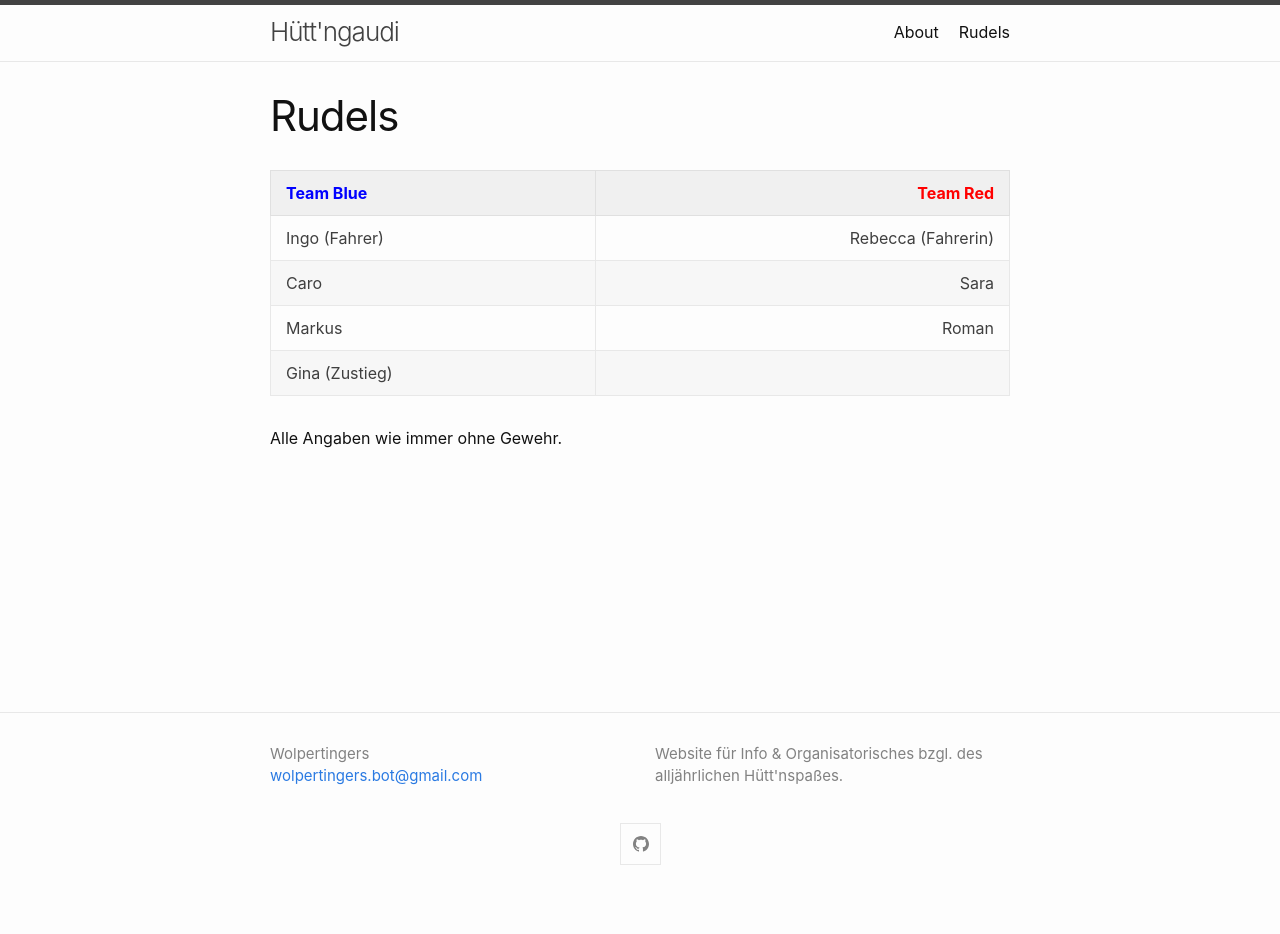
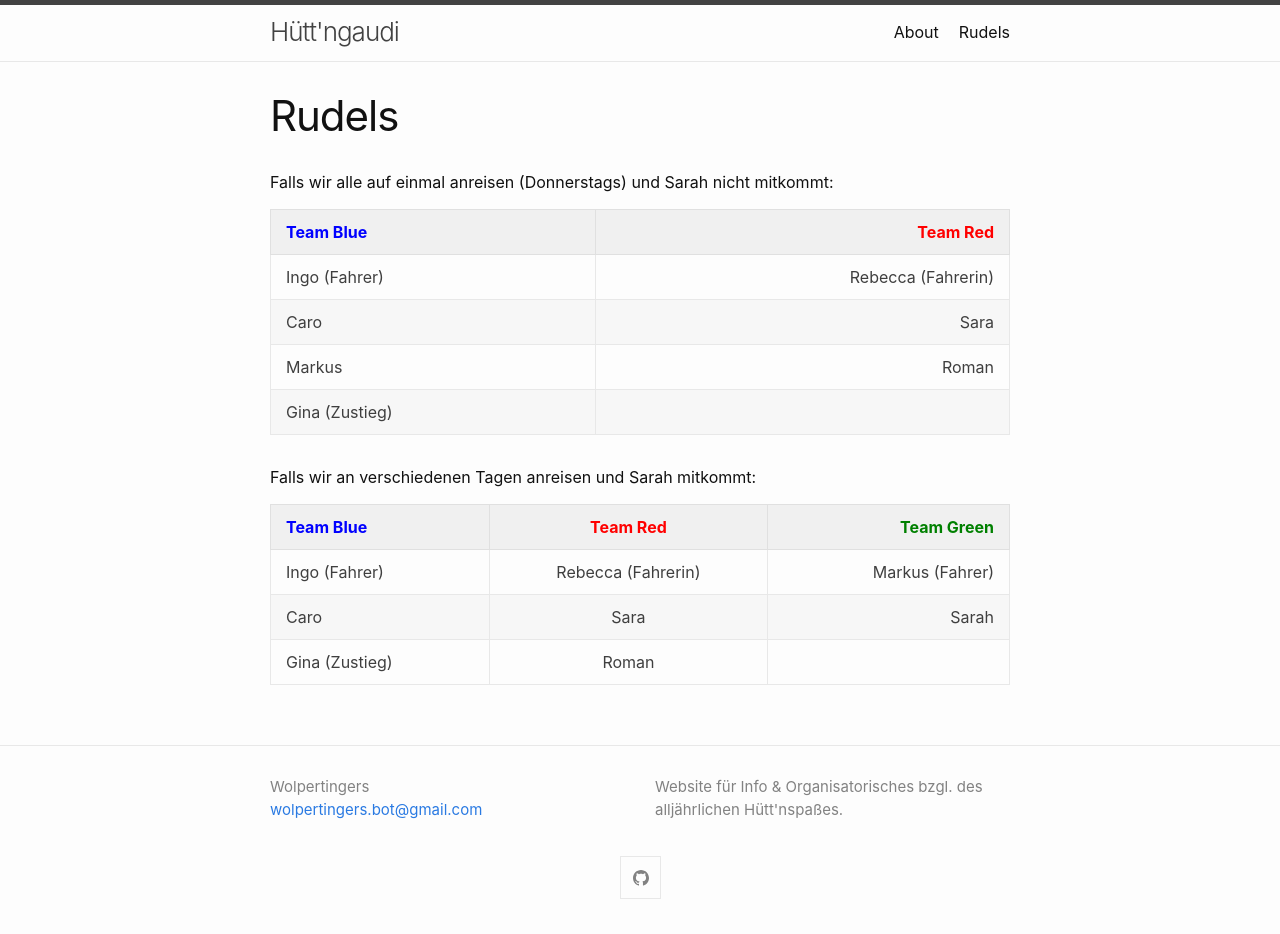
Before and after one commit to wolpertingers/gaudi, a Jekyll site: the page built from pages/Rudels.md, in a window 1280 px wide. Built offline with Jekyll 4.4.1, drawn with Linux system fonts in a browser that asks for light colours; before the commit the page ends 900 px from its top, so only the background shows below that.

Commit message:
modified rudels again

```diff
--- a/_sass/minima/_base.scss
+++ b/_sass/minima/_base.scss
@@ -46,6 +46,11 @@ span.teamRed {
   color: red;
   font-weight: bold;
 
+}
+
+span.teamGreen {
+  color: green;
+  font-weight: bold;
 }
 
 
--- a/pages/Rudels.md
+++ b/pages/Rudels.md
@@ -2,6 +2,8 @@
 layout: page
 title: Rudels
 ---
+
+Falls wir alle auf einmal anreisen (Donnerstags) und Sarah nicht mitkommt:
 
 | <span class="teamBlue">Team Blue</span> | <span class="teamRed">Team Red</span> |
 | :-------------------------------------- | ------------------------------------: |
@@ -10,4 +12,10 @@ title: Rudels
 | Markus                                  |                                 Roman |
 | Gina (Zustieg)                          |                                       |
 
-Alle Angaben wie immer ohne Gewehr.
+Falls wir an verschiedenen Tagen anreisen und Sarah mitkommt:
+
+| <span class="teamBlue">Team Blue</span> | <span class="teamRed">Team Red</span> | <span class="teamGreen">Team Green</span> |
+| :-------------------------------------- | :-----------------------------------: | ----------------------------------------: |
+| Ingo (Fahrer)                           |          Rebecca (Fahrerin)           |                           Markus (Fahrer) |
+| Caro                                    |                 Sara                  |                                     Sarah |
+| Gina (Zustieg)                          |                 Roman                 |                                           |
```
